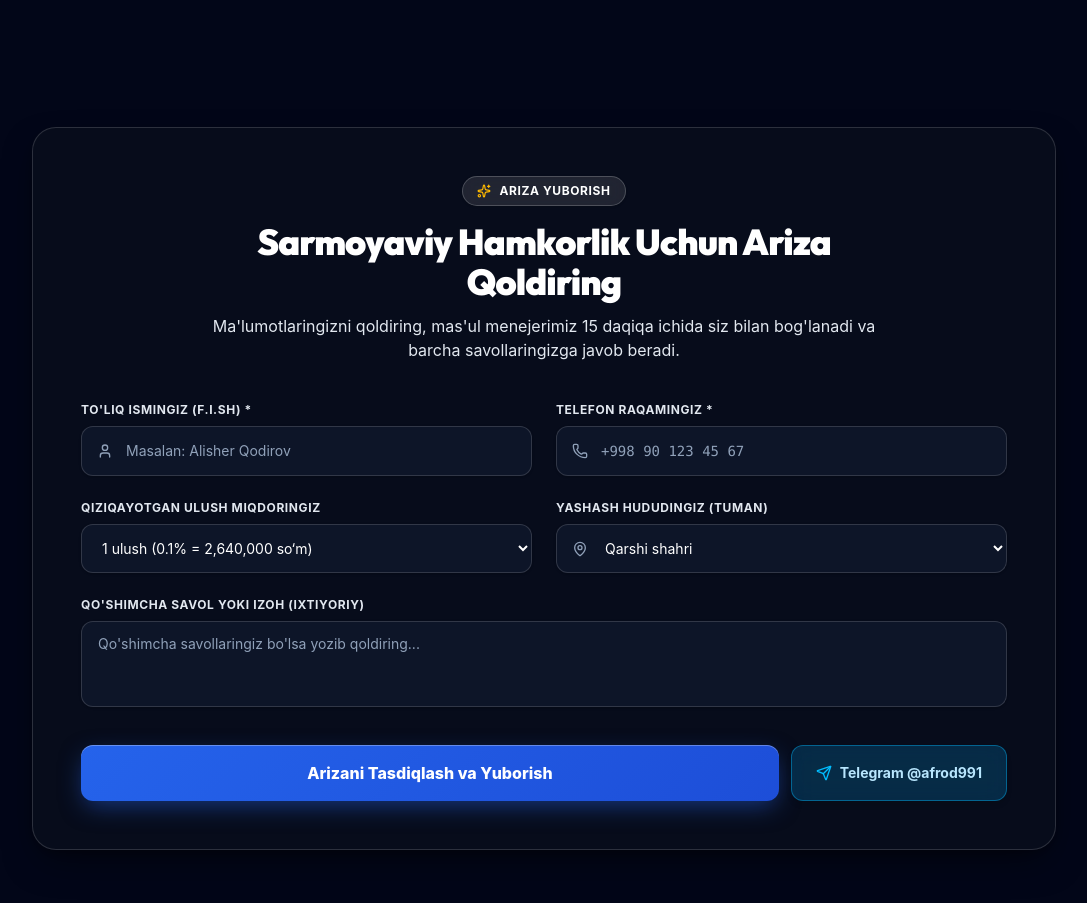
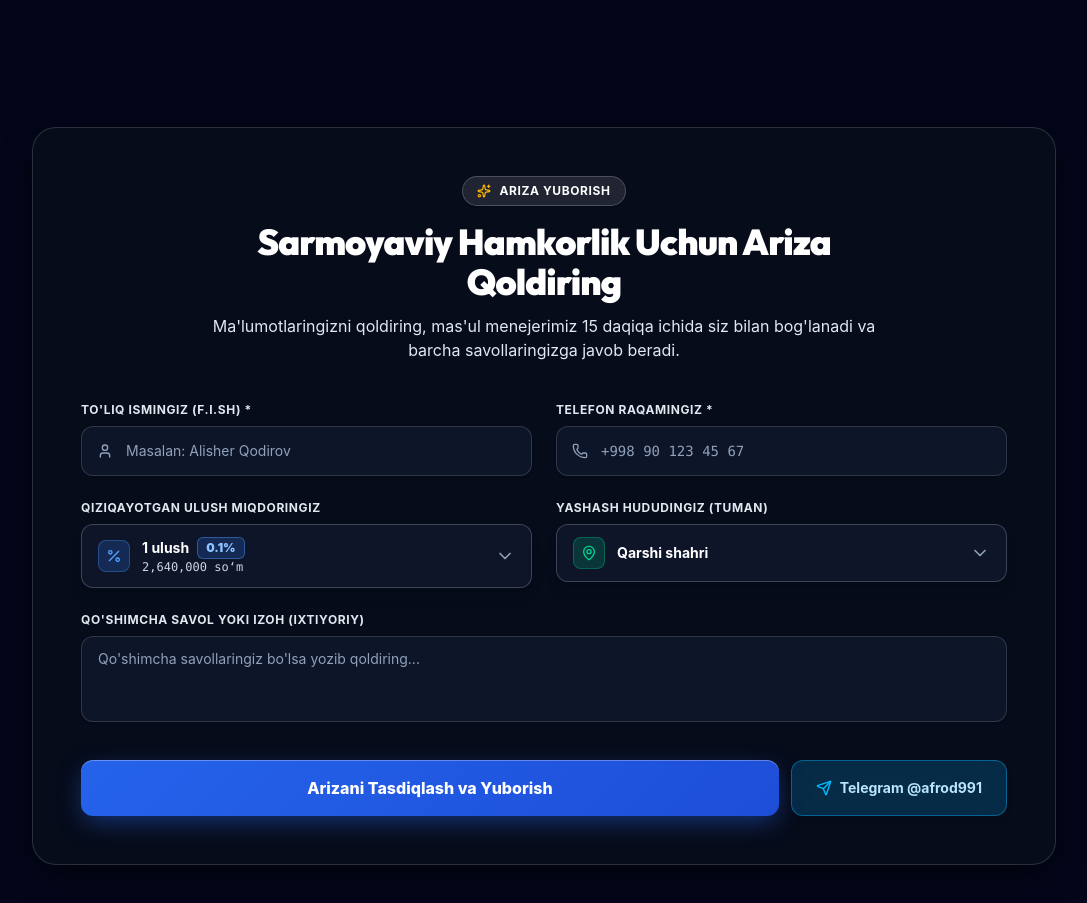
Before and after one commit to humoyun1773/zalatoye-lastochka, a React (Vite) app: page / in a window 1280 px wide. Shown: the part 7860-8763 px from the top of the page, without its empty margins (96-1183 px from the left). Built offline with nearby package versions, Linux system fonts and the light colour scheme.

Commit message:
feat: enhance shares dropdown with full percentages up to 100% and premium custom select UI

```diff
--- a/src/components/ApplicationForm.tsx
+++ b/src/components/ApplicationForm.tsx
@@ -1,5 +1,5 @@
-import React, { useState, useEffect } from 'react';
-import { Send, Phone, CheckCircle2, User, MapPin, Sparkles } from 'lucide-react';
+import React, { useState, useEffect, useRef } from 'react';
+import { Send, Phone, CheckCircle2, User, MapPin, Sparkles, ChevronDown, Check, Percent, Search } from 'lucide-react';
 import confetti from 'canvas-confetti';
 import { QASHQADARYO_DISTRICTS } from '../data/districts';
 import type { Language } from '../types';
@@ -11,19 +11,67 @@ interface ApplicationFormProps {
   initialShares: number;
 }
 
+const SHARES_OPTIONS = [
+  1, 2, 3, 4, 5, 6, 7, 8, 9, 10,
+  15, 20, 25, 30, 40, 50, 60, 70, 80, 90, 100,
+  150, 200, 250, 300, 400, 500, 750, 1000,
+];
+
 export const ApplicationForm: React.FC<ApplicationFormProps> = ({ lang, t, initialShares }) => {
   const [name, setName] = useState('');
   const [phone, setPhone] = useState('');
   const [shares, setShares] = useState(initialShares || 1);
   const [district, setDistrict] = useState('Qarshi shahri');
+  const [districtSearch, setDistrictSearch] = useState('');
   const [message, setMessage] = useState('');
   const [submitted, setSubmitted] = useState(false);
+
+  // Custom Dropdown Open States
+  const [isSharesOpen, setIsSharesOpen] = useState(false);
+  const [isDistrictOpen, setIsDistrictOpen] = useState(false);
+
+  const sharesRef = useRef<HTMLDivElement>(null);
+  const districtRef = useRef<HTMLDivElement>(null);
 
   useEffect(() => {
     if (initialShares) {
       setShares(initialShares);
     }
   }, [initialShares]);
+
+  // Click outside to close dropdowns
+  useEffect(() => {
+    const handleClickOutside = (e: MouseEvent) => {
+      if (sharesRef.current && !sharesRef.current.contains(e.target as Node)) {
+        setIsSharesOpen(false);
+      }
+      if (districtRef.current && !districtRef.current.contains(e.target as Node)) {
+        setIsDistrictOpen(false);
+      }
+    };
+    document.addEventListener('mousedown', handleClickOutside);
+    return () => document.removeEventListener('mousedown', handleClickOutside);
+  }, []);
+
+  const currencyUnit = lang === 'ru' ? 'сум' : lang === 'en' ? 'UZS' : "so‘m";
+
+  const formatShareItem = (n: number) => {
+    const percent = (n * 0.1).toFixed(n >= 10 && (n * 0.1) % 1 === 0 ? 0 : 1);
+    const amount = (n * 2640000).toLocaleString('uz-UZ');
+    return {
+      n,
+      percent: `${percent}%`,
+      amount: `${amount} ${currencyUnit}`,
+      label: `${n} ${t.calculator.shareUnit} (${percent}% = ${amount} ${currencyUnit})`,
+    };
+  };
+
+  const selectedShareData = formatShareItem(shares);
+
+  const filteredDistricts = QASHQADARYO_DISTRICTS.filter((d) => {
+    const localized = lang === 'ru' ? d.nameRu : lang === 'en' ? d.nameEn : d.nameUz;
+    return localized.toLowerCase().includes(districtSearch.toLowerCase().trim());
+  });
 
   const handleSubmit = (e: React.FormEvent) => {
     e.preventDefault();
@@ -43,7 +91,7 @@ export const ApplicationForm: React.FC<ApplicationFormProps> = ({ lang, t, initi
     const totalAmount = (shares * 2640000).toLocaleString('uz-UZ');
 
     const textMsg = encodeURIComponent(
-      `🏢 "ZALATIYE LASTOCHKA" MCHJ sarmoyaviy hamkorlik arizasi:\n👤 Ism: ${name}\n📞 Tel: ${phone}\n📊 Ulush: ${shares} ta (${sharePercentage}% ulush = ${totalAmount} so'm)\n📍 Tuman: ${district}\n💬 Xabar: ${message || "Loyiha haqida batafsil ma'lumot olmoqchiman."}`
+      `🏢 "ZALATIYE LASTOCHKA" MCHJ sarmoyaviy hamkorlik arizasi:\n👤 Ism: ${name}\n📞 Tel: ${phone}\n📊 Ulush: ${shares} ta (${sharePercentage}% ulush = ${totalAmount} ${currencyUnit})\n📍 Tuman: ${district}\n💬 Xabar: ${message || "Loyiha haqida batafsil ma'lumot olmoqchiman."}`
     );
     window.open(`https://t.me/afrod991?text=${textMsg}`, '_blank');
   };
@@ -51,7 +99,7 @@ export const ApplicationForm: React.FC<ApplicationFormProps> = ({ lang, t, initi
   return (
     <section id="application" className="py-20 md:py-28 relative bg-transparent overflow-hidden">
       <div className="max-w-[1440px] mx-auto px-4 sm:px-6 lg:px-8">
-        <div className="max-w-5xl mx-auto luxury-card p-6 sm:p-10 lg:p-12 rounded-3xl border border-white/15 shadow-2xl relative overflow-hidden">
+        <div className="max-w-5xl mx-auto luxury-card p-6 sm:p-10 lg:p-12 rounded-3xl border border-white/15 shadow-2xl relative overflow-visible">
           {/* Form Header */}
           <div className="text-center max-w-2xl mx-auto mb-8 sm:mb-10">
             <div className="inline-flex items-center gap-2 px-3.5 py-1.5 rounded-full bg-white/10 border border-white/20 text-white text-xs font-bold uppercase tracking-wider mb-4 shadow-sm backdrop-blur-md">
@@ -84,6 +132,7 @@ export const ApplicationForm: React.FC<ApplicationFormProps> = ({ lang, t, initi
                   <span>Telegram @afrod991</span>
                 </a>
                 <button
+                  type="button"
                   onClick={() => setSubmitted(false)}
                   className="w-full sm:w-auto px-6 py-3.5 rounded-xl bg-white/10 border border-white/20 text-white text-sm font-semibold hover:bg-white/20 cursor-pointer"
                 >
@@ -128,41 +177,161 @@ export const ApplicationForm: React.FC<ApplicationFormProps> = ({ lang, t, initi
                   </div>
                 </div>
 
-                <div>
+                {/* ── Custom Luxury Shares Dropdown ── */}
+                <div ref={sharesRef} className="relative">
                   <label className="block text-xs font-bold text-slate-200 uppercase tracking-wider mb-2">
                     {t.form.sharesLabel}
                   </label>
-                  <select
-                    value={shares}
-                    onChange={(e) => setShares(parseInt(e.target.value, 10))}
-                    className="w-full bg-slate-900/90 border border-white/15 hover:border-blue-400/50 focus:border-blue-400 focus:bg-slate-900 rounded-xl px-4 py-3.5 text-sm text-white focus:outline-none transition-colors cursor-pointer shadow-sm"
+                  <button
+                    type="button"
+                    onClick={() => {
+                      setIsSharesOpen(!isSharesOpen);
+                      setIsDistrictOpen(false);
+                    }}
+                    className={`w-full bg-slate-900/95 border ${
+                      isSharesOpen ? 'border-blue-400 ring-2 ring-blue-500/30' : 'border-white/20 hover:border-blue-400/60'
+                    } rounded-xl px-4 py-3 text-sm text-white flex items-center justify-between transition-all duration-200 cursor-pointer shadow-lg`}
                   >
-                    {[1, 2, 3, 4, 5, 6, 7, 8, 9, 10, 15, 20, 25, 30, 50].map((n) => (
-                      <option key={n} value={n} className="bg-slate-900 text-white">
-                        {n} {t.calculator.shareUnit} ({(n * 0.1).toFixed(1)}% = {(n * 2640000).toLocaleString('uz-UZ')} {lang === 'ru' ? 'сум' : lang === 'en' ? 'UZS' : "so‘m"})
-                      </option>
-                    ))}
-                  </select>
+                    <div className="flex items-center gap-3 truncate">
+                      <div className="w-8 h-8 rounded-lg bg-blue-500/20 border border-blue-400/30 flex items-center justify-center text-blue-400 shrink-0">
+                        <Percent className="w-4 h-4" />
+                      </div>
+                      <div className="text-left truncate">
+                        <div className="font-bold text-white text-sm flex items-center gap-2">
+                          <span>{selectedShareData.n} {t.calculator.shareUnit}</span>
+                          <span className="px-2 py-0.5 rounded-md bg-blue-500/20 text-blue-300 text-xs font-black border border-blue-400/40">
+                            {selectedShareData.percent}
+                          </span>
+                        </div>
+                        <div className="text-xs text-slate-300 font-mono font-medium">
+                          {selectedShareData.amount}
+                        </div>
+                      </div>
+                    </div>
+                    <ChevronDown
+                      className={`w-5 h-5 text-slate-400 transition-transform duration-200 shrink-0 ml-2 ${
+                        isSharesOpen ? 'rotate-180 text-blue-400' : ''
+                      }`}
+                    />
+                  </button>
+
+                  {/* Dropdown Menu */}
+                  {isSharesOpen && (
+                    <div className="absolute left-0 right-0 top-full mt-2 bg-slate-900/98 border border-white/20 rounded-2xl shadow-2xl backdrop-blur-2xl z-50 p-2 max-h-72 overflow-y-auto space-y-1 animate-in fade-in zoom-in-95 duration-150 custom-scrollbar">
+                      {SHARES_OPTIONS.map((n) => {
+                        const item = formatShareItem(n);
+                        const isSelected = shares === n;
+                        return (
+                          <div
+                            key={n}
+                            onClick={() => {
+                              setShares(n);
+                              setIsSharesOpen(false);
+                            }}
+                            className={`p-3 rounded-xl flex items-center justify-between cursor-pointer transition-all duration-150 ${
+                              isSelected
+                                ? 'bg-blue-600/30 border border-blue-400/60 text-white font-bold shadow-md'
+                                : 'hover:bg-white/10 text-slate-200 hover:text-white border border-transparent'
+                            }`}
+                          >
+                            <div className="flex items-center gap-2.5">
+                              <span className="font-extrabold text-sm text-white">
+                                {n} {t.calculator.shareUnit}
+                              </span>
+                              <span className="px-2 py-0.5 rounded-md bg-white/10 text-blue-300 text-xs font-black border border-white/15">
+                                {item.percent}
+                              </span>
+                            </div>
+                            <div className="flex items-center gap-3">
+                              <span className="text-xs text-slate-300 font-mono font-semibold">
+                                {item.amount}
+                              </span>
+                              {isSelected && <Check className="w-4 h-4 text-blue-400 stroke-[2.5]" />}
+                            </div>
+                          </div>
+                        );
+                      })}
+                    </div>
+                  )}
                 </div>
 
-                <div>
+                {/* ── Custom Luxury District Dropdown ── */}
+                <div ref={districtRef} className="relative">
                   <label className="block text-xs font-bold text-slate-200 uppercase tracking-wider mb-2">
                     {t.form.districtLabel}
                   </label>
-                  <div className="relative">
-                    <MapPin className="w-4 h-4 text-slate-400 absolute left-4 top-1/2 -translate-y-1/2 pointer-events-none" />
-                    <select
-                      value={district}
-                      onChange={(e) => setDistrict(e.target.value)}
-                      className="w-full bg-slate-900/90 border border-white/15 hover:border-blue-400/50 focus:border-blue-400 focus:bg-slate-900 rounded-xl pl-11 pr-4 py-3.5 text-sm text-white focus:outline-none transition-colors cursor-pointer shadow-sm"
-                    >
-                      {QASHQADARYO_DISTRICTS.map((d) => (
-                        <option key={d.id} value={d.nameUz} className="bg-slate-900 text-white">
-                          {lang === 'ru' ? d.nameRu : lang === 'en' ? d.nameEn : d.nameUz}
-                        </option>
-                      ))}
-                    </select>
-                  </div>
+                  <button
+                    type="button"
+                    onClick={() => {
+                      setIsDistrictOpen(!isDistrictOpen);
+                      setIsSharesOpen(false);
+                    }}
+                    className={`w-full bg-slate-900/95 border ${
+                      isDistrictOpen ? 'border-blue-400 ring-2 ring-blue-500/30' : 'border-white/20 hover:border-blue-400/60'
+                    } rounded-xl px-4 py-3 text-sm text-white flex items-center justify-between transition-all duration-200 cursor-pointer shadow-lg`}
+                  >
+                    <div className="flex items-center gap-3 truncate">
+                      <div className="w-8 h-8 rounded-lg bg-emerald-500/20 border border-emerald-400/30 flex items-center justify-center text-emerald-400 shrink-0">
+                        <MapPin className="w-4 h-4" />
+                      </div>
+                      <span className="font-bold text-white text-sm truncate">
+                        {district}
+                      </span>
+                    </div>
+                    <ChevronDown
+                      className={`w-5 h-5 text-slate-400 transition-transform duration-200 shrink-0 ml-2 ${
+                        isDistrictOpen ? 'rotate-180 text-blue-400' : ''
+                      }`}
+                    />
+                  </button>
+
+                  {/* Dropdown Menu */}
+                  {isDistrictOpen && (
+                    <div className="absolute left-0 right-0 top-full mt-2 bg-slate-900/98 border border-white/20 rounded-2xl shadow-2xl backdrop-blur-2xl z-50 p-2 max-h-72 overflow-y-auto space-y-1 animate-in fade-in zoom-in-95 duration-150 custom-scrollbar">
+                      {/* Search input inside district dropdown */}
+                      <div className="p-2 pb-2">
+                        <div className="relative">
+                          <Search className="w-4 h-4 text-slate-400 absolute left-3 top-1/2 -translate-y-1/2" />
+                          <input
+                            type="text"
+                            placeholder="Tuman qidirish..."
+                            value={districtSearch}
+                            onChange={(e) => setDistrictSearch(e.target.value)}
+                            onClick={(e) => e.stopPropagation()}
+                            className="w-full bg-slate-800/90 border border-white/15 rounded-lg pl-9 pr-3 py-2 text-xs text-white placeholder:text-slate-400 focus:outline-none focus:border-blue-400 transition-colors"
+                          />
+                        </div>
+                      </div>
+
+                      {filteredDistricts.map((d) => {
+                        const localized = lang === 'ru' ? d.nameRu : lang === 'en' ? d.nameEn : d.nameUz;
+                        const isSelected = district === localized;
+                        return (
+                          <div
+                            key={d.id}
+                            onClick={() => {
+                              setDistrict(localized);
+                              setIsDistrictOpen(false);
+                              setDistrictSearch('');
+                            }}
+                            className={`p-3 rounded-xl flex items-center justify-between cursor-pointer transition-all duration-150 ${
+                              isSelected
+                                ? 'bg-blue-600/30 border border-blue-400/60 text-white font-bold shadow-md'
+                                : 'hover:bg-white/10 text-slate-200 hover:text-white border border-transparent'
+                            }`}
+                          >
+                            <div className="flex items-center gap-2.5">
+                              <MapPin className="w-3.5 h-3.5 text-slate-400" />
+                              <span className="font-semibold text-sm text-white">
+                                {localized}
+                              </span>
+                            </div>
+                            {isSelected && <Check className="w-4 h-4 text-blue-400 stroke-[2.5]" />}
+                          </div>
+                        );
+                      })}
+                    </div>
+                  )}
                 </div>
               </div>
 
```
